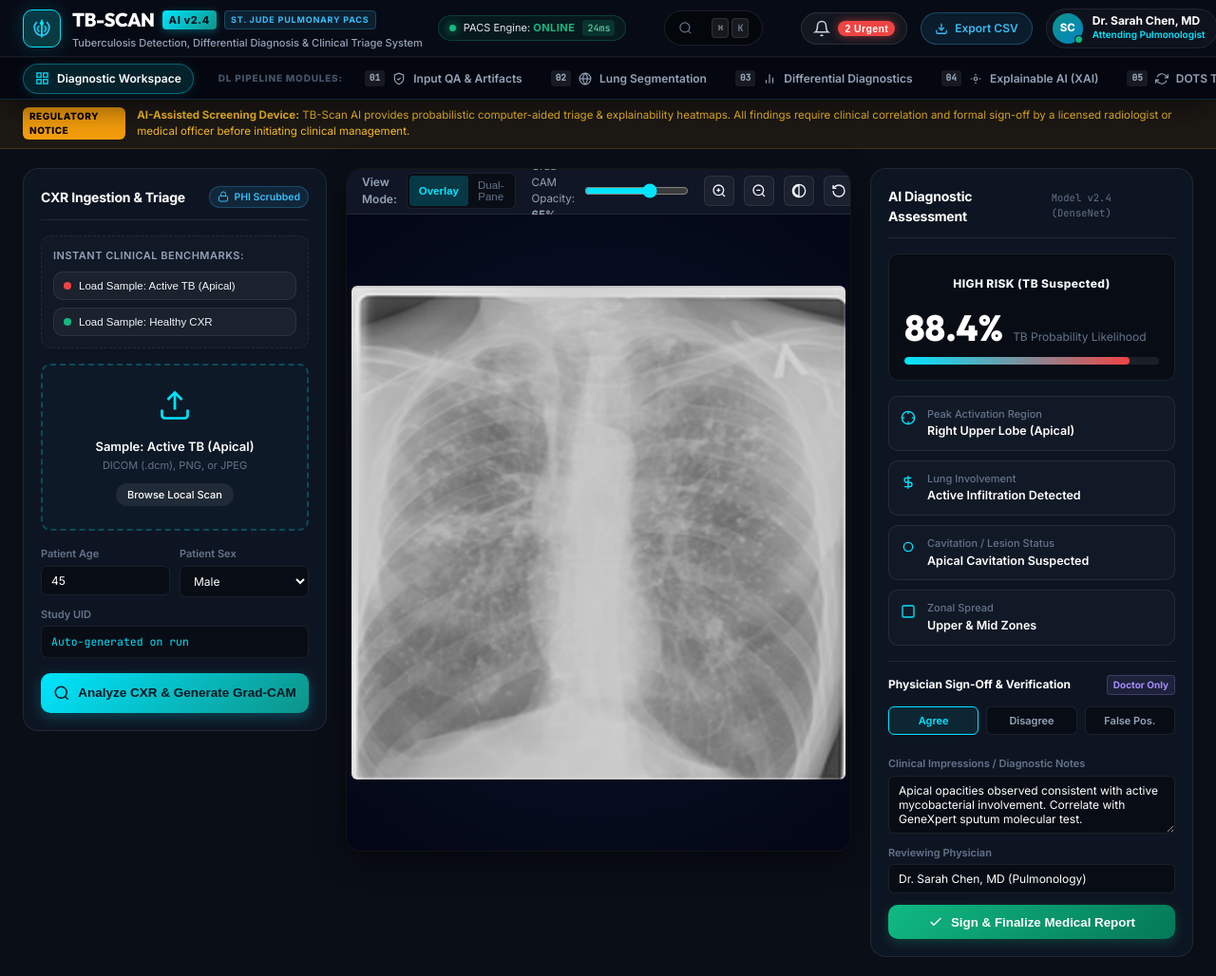
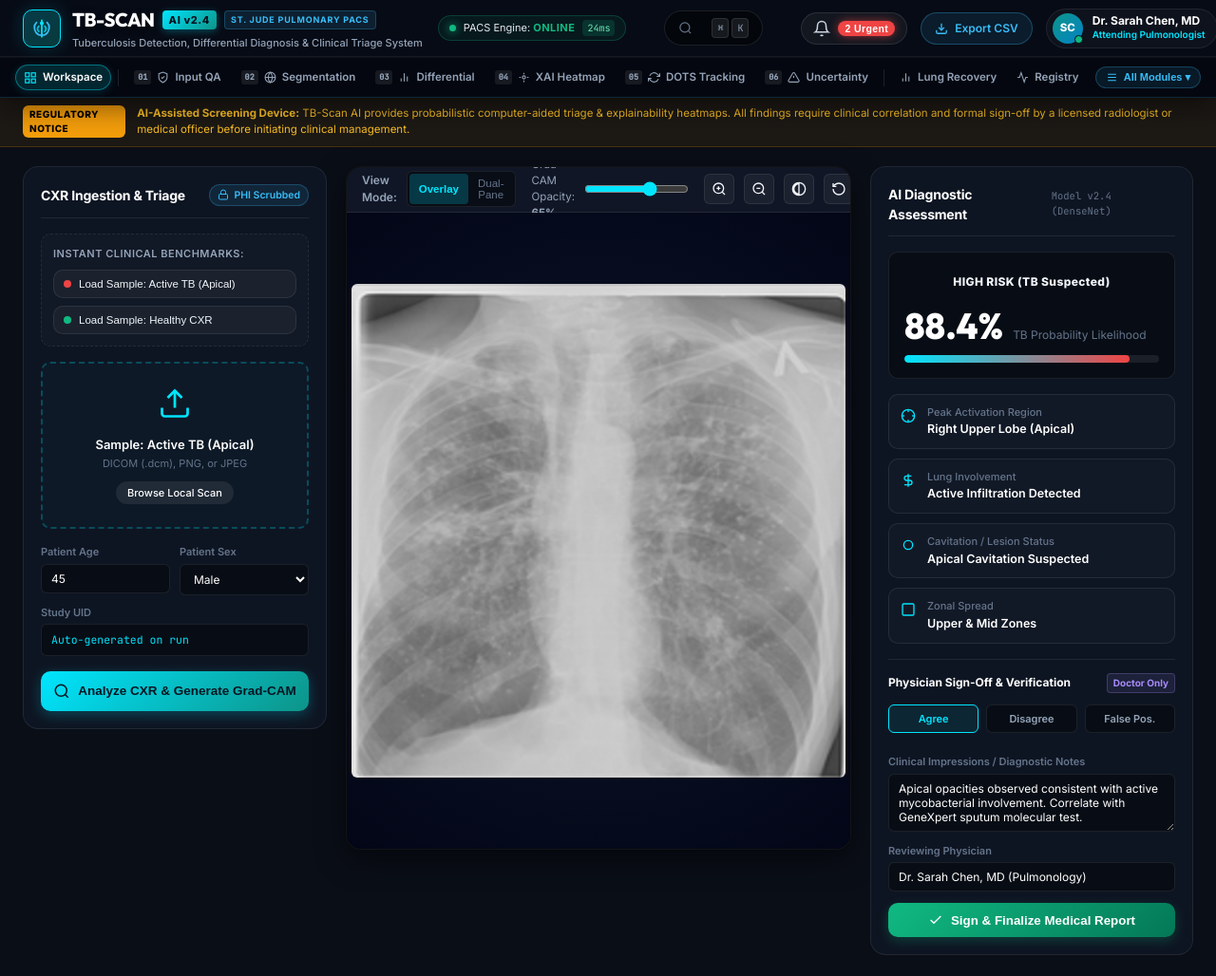
Before and after one commit to DivyaPravinDavane/TB-SCAN, a Flask app: page / in a window 1280 px wide. Shown: the whole page at 95% size. After the commit the page ends 1006 px from the top, so only its background shows below. Run offline with Flask 3, Linux system fonts and the light colour scheme.

Commit message:
fix(ui): compact navbar ribbon and add all-modules flyout menu to prevent horizontal clipping

```diff
--- a/TuberculosisAI/static/css/platform.css
+++ b/TuberculosisAI/static/css/platform.css
@@ -507,24 +507,34 @@ body.theme-dark {
 
 /* TIER 2: CLINICAL ROUTER & MODULES RIBBON */
 .header-router-bar {
-  height: 44px;
-  background: rgba(4, 7, 15, 0.85);
-  border-top: 1px solid rgba(255, 255, 255, 0.03);
-  display: flex;
-  align-items: center;
-  padding: 0 24px;
+  height: 42px;
+  background: rgba(4, 7, 15, 0.9);
+  border-top: 1px solid rgba(255, 255, 255, 0.04);
+  display: flex;
+  align-items: center;
+  padding: 0 16px;
   overflow-x: auto;
-  scrollbar-width: none;
+  scrollbar-width: thin;
+  scrollbar-color: rgba(56, 189, 248, 0.25) transparent;
 }
 
 .header-router-bar::-webkit-scrollbar {
-  display: none;
+  height: 3px;
+}
+
+.header-router-bar::-webkit-scrollbar-track {
+  background: transparent;
+}
+
+.header-router-bar::-webkit-scrollbar-thumb {
+  background: rgba(56, 189, 248, 0.3);
+  border-radius: 4px;
 }
 
 .router-track {
   display: flex;
   align-items: center;
-  gap: 4px;
+  gap: 3px;
   width: 100%;
   white-space: nowrap;
 }
@@ -532,27 +542,28 @@ body.theme-dark {
 .router-link {
   display: flex;
   align-items: center;
-  gap: 8px;
-  padding: 6px 12px;
+  gap: 6px;
+  padding: 4px 8px;
   border-radius: var(--radius-full);
   color: #94a3b8;
-  font-size: 12px;
+  font-size: 11.5px;
   font-weight: 600;
   text-decoration: none;
   border: 1px solid transparent;
+  flex-shrink: 0;
   transition: all 0.18s cubic-bezier(0.16, 1, 0.3, 1);
 }
 
 .router-link:hover {
   color: #ffffff;
-  background: rgba(255, 255, 255, 0.05);
+  background: rgba(255, 255, 255, 0.06);
 }
 
 .router-link.active {
   color: #ffffff;
-  background: rgba(0, 229, 255, 0.12);
-  border: 1px solid rgba(0, 229, 255, 0.35);
-  box-shadow: 0 2px 12px rgba(0, 229, 255, 0.12);
+  background: rgba(0, 229, 255, 0.14);
+  border: 1px solid rgba(0, 229, 255, 0.4);
+  box-shadow: 0 2px 10px rgba(0, 229, 255, 0.15);
 }
 
 .router-link.active svg {
@@ -561,11 +572,11 @@ body.theme-dark {
 
 .module-number {
   font-family: var(--font-mono);
-  font-size: 9.5px;
+  font-size: 8.5px;
   font-weight: 800;
   background: rgba(255, 255, 255, 0.08);
   color: #94a3b8;
-  padding: 1px 5px;
+  padding: 1px 4px;
   border-radius: 3px;
 }
 
@@ -576,17 +587,92 @@ body.theme-dark {
 
 .router-separator {
   width: 1px;
-  height: 20px;
+  height: 18px;
   background: rgba(255, 255, 255, 0.1);
-  margin: 0 6px;
-}
-
-.router-group-tag {
+  margin: 0 4px;
+  flex-shrink: 0;
+}
+
+/* QUICK ALL-MODULES FLYOUT MENU */
+.modules-dropdown-wrapper {
+  position: relative;
+  margin-left: auto;
+  flex-shrink: 0;
+}
+
+.modules-menu-trigger {
+  display: flex;
+  align-items: center;
+  gap: 6px;
+  background: rgba(56, 189, 248, 0.1);
+  border: 1px solid rgba(56, 189, 248, 0.25);
+  color: #38bdf8;
+  font-size: 11px;
+  font-weight: 700;
+  padding: 4px 10px;
+  border-radius: var(--radius-full);
+  cursor: pointer;
+  transition: all 0.2s;
+  white-space: nowrap;
+}
+
+.modules-menu-trigger:hover {
+  background: rgba(56, 189, 248, 0.2);
+  color: #fff;
+  border-color: var(--accent-cyan);
+}
+
+.modules-flyout-panel {
+  position: absolute;
+  top: 36px;
+  right: 0;
+  width: 380px;
+  background: #090e1c;
+  border: 1px solid rgba(56, 189, 248, 0.25);
+  border-radius: var(--radius-md);
+  box-shadow: 0 20px 48px rgba(0, 0, 0, 0.9);
+  padding: 12px;
+  z-index: 1100;
+  animation: dropdownFadeIn 0.18s ease-out;
+}
+
+.flyout-grid {
+  display: grid;
+  grid-template-columns: 1fr 1fr;
+  gap: 8px;
+}
+
+.flyout-card {
+  display: flex;
+  flex-direction: column;
+  gap: 2px;
+  padding: 8px 10px;
+  background: rgba(255, 255, 255, 0.03);
+  border: 1px solid rgba(255, 255, 255, 0.06);
+  border-radius: 6px;
+  text-decoration: none;
+  transition: all 0.15s;
+}
+
+.flyout-card:hover {
+  background: rgba(0, 229, 255, 0.1);
+  border-color: rgba(0, 229, 255, 0.3);
+  transform: translateY(-1px);
+}
+
+.flyout-card-title {
+  display: flex;
+  align-items: center;
+  gap: 6px;
+  font-size: 11.5px;
+  font-weight: 700;
+  color: #ffffff;
+}
+
+.flyout-card-desc {
   font-size: 10px;
-  font-weight: 800;
-  color: #475569;
-  letter-spacing: 0.8px;
-  margin: 0 6px;
+  color: #64748b;
+  margin-top: 1px;
 }
 
 /* MODAL CARDS */
--- a/TuberculosisAI/static/js/platform.js
+++ b/TuberculosisAI/static/js/platform.js
@@ -604,3 +604,21 @@ function closeProtocolModal() {
   const m = document.getElementById('protocolModal');
   if (m) m.style.display = 'none';
 }
+
+/**
+ * Quick Modules Flyout Menu Handler
+ */
+function toggleModulesMenu() {
+  const flyout = document.getElementById('modulesFlyout');
+  if (!flyout) return;
+  const isShown = flyout.style.display === 'block';
+  flyout.style.display = isShown ? 'none' : 'block';
+}
+
+document.addEventListener('click', (e) => {
+  const wrapper = document.querySelector('.modules-dropdown-wrapper');
+  const flyout = document.getElementById('modulesFlyout');
+  if (wrapper && flyout && !wrapper.contains(e.target)) {
+    flyout.style.display = 'none';
+  }
+});
--- a/TuberculosisAI/templates/navbar.html
+++ b/TuberculosisAI/templates/navbar.html
@@ -129,101 +129,146 @@
     <div class="router-track">
       <!-- Primary Diagnostic Workspace -->
       <a href="/" class="router-link {% if active_page == 'workspace' %}active{% endif %}" title="Primary CXR Classification, Grad-CAM Overlay & Physician Sign-Off">
-        <svg viewBox="0 0 24 24" width="15" height="15" fill="none" stroke="currentColor" stroke-width="2">
+        <svg viewBox="0 0 24 24" width="14" height="14" fill="none" stroke="currentColor" stroke-width="2">
           <rect x="3" y="3" width="7" height="7"/>
           <rect x="14" y="3" width="7" height="7"/>
           <rect x="14" y="14" width="7" height="7"/>
           <rect x="3" y="14" width="7" height="7"/>
         </svg>
-        <span class="router-label">Diagnostic Workspace</span>
+        <span class="router-label">Workspace</span>
       </a>
 
       <div class="router-separator"></div>
 
-      <!-- Group Label -->
-      <span class="router-group-tag">DL PIPELINE MODULES:</span>
-
       <!-- Module 1: Input QA -->
-      <a href="/input-qa" class="router-link {% if active_page == 'input_qa' %}active{% endif %}" title="Input Validation, IQA Quality Scoring & Metal Hardware Segmentation">
+      <a href="/input-qa" class="router-link {% if active_page == 'input_qa' %}active{% endif %}" title="Module 1: View Check, Contrast Exposure Scoring & Metal Hardware Segmentation">
         <span class="module-number">01</span>
-        <svg viewBox="0 0 24 24" width="14" height="14" fill="none" stroke="currentColor" stroke-width="2">
+        <svg viewBox="0 0 24 24" width="13" height="13" fill="none" stroke="currentColor" stroke-width="2">
           <path d="M12 22s8-4 8-10V5l-8-3-8 3v7c0 6 8 10 8 10z"/>
           <path d="m9 12 2 2 4-4"/>
         </svg>
-        <span class="router-label">Input QA & Artifacts</span>
+        <span class="router-label">Input QA</span>
       </a>
 
       <!-- Module 2: Segmentation -->
-      <a href="/segmentation" class="router-link {% if active_page == 'segmentation' %}active{% endif %}" title="U-Net Lung Field Masking & Simulated Bone Shadow Suppression">
+      <a href="/segmentation" class="router-link {% if active_page == 'segmentation' %}active{% endif %}" title="Module 2: U-Net Lung Field Masking & Simulated Bone Shadow Suppression">
         <span class="module-number">02</span>
-        <svg viewBox="0 0 24 24" width="14" height="14" fill="none" stroke="currentColor" stroke-width="2">
+        <svg viewBox="0 0 24 24" width="13" height="13" fill="none" stroke="currentColor" stroke-width="2">
           <circle cx="12" cy="12" r="10"/>
           <path d="M12 2a14.5 14.5 0 0 0 0 20 14.5 14.5 0 0 0 0-20"/>
           <path d="M2 12h20"/>
         </svg>
-        <span class="router-label">Lung Segmentation</span>
+        <span class="router-label">Segmentation</span>
       </a>
 
       <!-- Module 3: Differential -->
-      <a href="/differential" class="router-link {% if active_page == 'differential' %}active{% endif %}" title="Multi-Label TB Hallmarks (Cavitary, Infiltrates) & 6-Way Differential Classifier">
+      <a href="/differential" class="router-link {% if active_page == 'differential' %}active{% endif %}" title="Module 3: Multi-Label TB Hallmarks (Cavitary, Infiltrates) & 6-Way Differential Classifier">
         <span class="module-number">03</span>
-        <svg viewBox="0 0 24 24" width="14" height="14" fill="none" stroke="currentColor" stroke-width="2">
+        <svg viewBox="0 0 24 24" width="13" height="13" fill="none" stroke="currentColor" stroke-width="2">
           <line x1="18" y1="20" x2="18" y2="10"/>
           <line x1="12" y1="20" x2="12" y2="4"/>
           <line x1="6" y1="20" x2="6" y2="14"/>
         </svg>
-        <span class="router-label">Differential Diagnostics</span>
+        <span class="router-label">Differential</span>
       </a>
 
       <!-- Module 4: Explainability -->
-      <a href="/explainability" class="router-link {% if active_page == 'explainability' %}active{% endif %}" title="Grad-CAM++ Pixel Attributions & YOLOv9 Lesion Bounding Boxes">
+      <a href="/explainability" class="router-link {% if active_page == 'explainability' %}active{% endif %}" title="Module 4: Grad-CAM++ Pixel Attributions & YOLOv9 Lesion Bounding Boxes">
         <span class="module-number">04</span>
-        <svg viewBox="0 0 24 24" width="14" height="14" fill="none" stroke="currentColor" stroke-width="2">
+        <svg viewBox="0 0 24 24" width="13" height="13" fill="none" stroke="currentColor" stroke-width="2">
           <circle cx="12" cy="12" r="3"/>
           <path d="M3 12h3m12 0h3M12 3v3m0 12v3"/>
         </svg>
-        <span class="router-label">Explainable AI (XAI)</span>
+        <span class="router-label">XAI Heatmap</span>
       </a>
 
       <!-- Module 5: DOTS Tracking -->
-      <a href="/longitudinal" class="router-link {% if active_page == 'longitudinal' %}active{% endif %}" title="Siamese Difference Registration & Treatment Response Delta Map">
+      <a href="/longitudinal" class="router-link {% if active_page == 'longitudinal' %}active{% endif %}" title="Module 5: Siamese Difference Registration & Treatment Response Delta Map">
         <span class="module-number">05</span>
-        <svg viewBox="0 0 24 24" width="14" height="14" fill="none" stroke="currentColor" stroke-width="2">
+        <svg viewBox="0 0 24 24" width="13" height="13" fill="none" stroke="currentColor" stroke-width="2">
           <polyline points="23 4 23 10 17 10"/>
           <polyline points="1 20 1 14 7 14"/>
           <path d="M3.51 9a9 9 0 0 1 14.85-3.36L23 10M1 14l4.64 4.36A9 9 0 0 0 20.49 15"/>
         </svg>
-        <span class="router-label">DOTS Treatment Tracking</span>
+        <span class="router-label">DOTS Tracking</span>
       </a>
 
       <!-- Module 6: Uncertainty -->
-      <a href="/uncertainty" class="router-link {% if active_page == 'uncertainty' %}active{% endif %}" title="Monte Carlo Dropout 15-Pass Epistemic Uncertainty & Automated Triage">
+      <a href="/uncertainty" class="router-link {% if active_page == 'uncertainty' %}active{% endif %}" title="Module 6: Monte Carlo Dropout 15-Pass Epistemic Uncertainty & Automated Triage">
         <span class="module-number">06</span>
-        <svg viewBox="0 0 24 24" width="14" height="14" fill="none" stroke="currentColor" stroke-width="2">
+        <svg viewBox="0 0 24 24" width="13" height="13" fill="none" stroke="currentColor" stroke-width="2">
           <path d="M10.29 3.86L1.82 18a2 2 0 0 0 1.71 3h16.94a2 2 0 0 0 1.71-3L13.71 3.86a2 2 0 0 0-3.42 0z"/>
           <line x1="12" y1="9" x2="12" y2="13"/>
           <line x1="12" y1="17" x2="12.01" y2="17"/>
         </svg>
-        <span class="router-label">Uncertainty & Triage</span>
+        <span class="router-label">Uncertainty</span>
       </a>
 
       <div class="router-separator"></div>
 
       <!-- Lung Improvements & Treatment Analytics -->
       <a href="/treatment-analytics" class="router-link {% if active_page == 'treatment_analytics' %}active{% endif %}" title="Quantitative Lung Opacity Regression, Cavity Remodeling & DOTS Analytics">
-        <svg viewBox="0 0 24 24" width="14" height="14" fill="none" stroke="currentColor" stroke-width="2">
+        <svg viewBox="0 0 24 24" width="13" height="13" fill="none" stroke="currentColor" stroke-width="2">
           <path d="M18 20V10M12 20V4M6 20v-6"/>
         </svg>
-        <span class="router-label">Treatment & Lung Analytics</span>
+        <span class="router-label">Lung Recovery</span>
       </a>
 
       <!-- Public Health Surveillance Registry -->
       <a href="/analytics" class="router-link {% if active_page == 'analytics' %}active{% endif %}" title="Screening Epidemiology KPIs, Model Accuracy Metrics & Historical Audit Log">
-        <svg viewBox="0 0 24 24" width="15" height="15" fill="none" stroke="currentColor" stroke-width="2">
+        <svg viewBox="0 0 24 24" width="13" height="13" fill="none" stroke="currentColor" stroke-width="2">
           <path d="M22 12h-4l-3 9L9 3l-3 9H2"/>
         </svg>
-        <span class="router-label">Surveillance Registry</span>
+        <span class="router-label">Registry</span>
       </a>
+
+      <!-- Quick All Modules Flyout Switcher -->
+      <div class="modules-dropdown-wrapper">
+        <button class="modules-menu-trigger" onclick="toggleModulesMenu()" title="Quick Switch to Any Clinical Module">
+          <svg viewBox="0 0 24 24" width="13" height="13" fill="none" stroke="currentColor" stroke-width="2"><path d="M4 6h16M4 12h16M4 18h16"/></svg>
+          <span>All Modules ▾</span>
+        </button>
+        <div class="modules-flyout-panel" id="modulesFlyout" style="display:none;">
+          <div class="flyout-grid">
+            <a href="/" class="flyout-card">
+              <div class="flyout-card-title">❖ Workspace</div>
+              <div class="flyout-card-desc">Primary CXR PACS Viewer & Sign-Off</div>
+            </a>
+            <a href="/input-qa" class="flyout-card">
+              <div class="flyout-card-title">01. Input QA</div>
+              <div class="flyout-card-desc">MobileNetV3 Modality & Metal Filter</div>
+            </a>
+            <a href="/segmentation" class="flyout-card">
+              <div class="flyout-card-title">02. Segmentation</div>
+              <div class="flyout-card-desc">U-Net Mask & Bone Suppression</div>
+            </a>
+            <a href="/differential" class="flyout-card">
+              <div class="flyout-card-title">03. Differential</div>
+              <div class="flyout-card-desc">TB Hallmarks & 6-Way Differential</div>
+            </a>
+            <a href="/explainability" class="flyout-card">
+              <div class="flyout-card-title">04. XAI Heatmaps</div>
+              <div class="flyout-card-desc">Grad-CAM++ & YOLO Bounding Boxes</div>
+            </a>
+            <a href="/longitudinal" class="flyout-card">
+              <div class="flyout-card-title">05. DOTS Tracking</div>
+              <div class="flyout-card-desc">Siamese Healing Delta Map</div>
+            </a>
+            <a href="/uncertainty" class="flyout-card">
+              <div class="flyout-card-title">06. Uncertainty</div>
+              <div class="flyout-card-desc">Monte Carlo Dropout 15x Passes</div>
+            </a>
+            <a href="/treatment-analytics" class="flyout-card">
+              <div class="flyout-card-title">📈 Lung Recovery</div>
+              <div class="flyout-card-desc">Parenchymal & Zonal Clearance</div>
+            </a>
+            <a href="/analytics" class="flyout-card" style="grid-column: span 2;">
+              <div class="flyout-card-title">📊 Surveillance Registry</div>
+              <div class="flyout-card-desc">Public Health Case-Finding & CSV Exports</div>
+            </a>
+          </div>
+        </div>
+      </div>
     </div>
   </div>
 </header>
```
